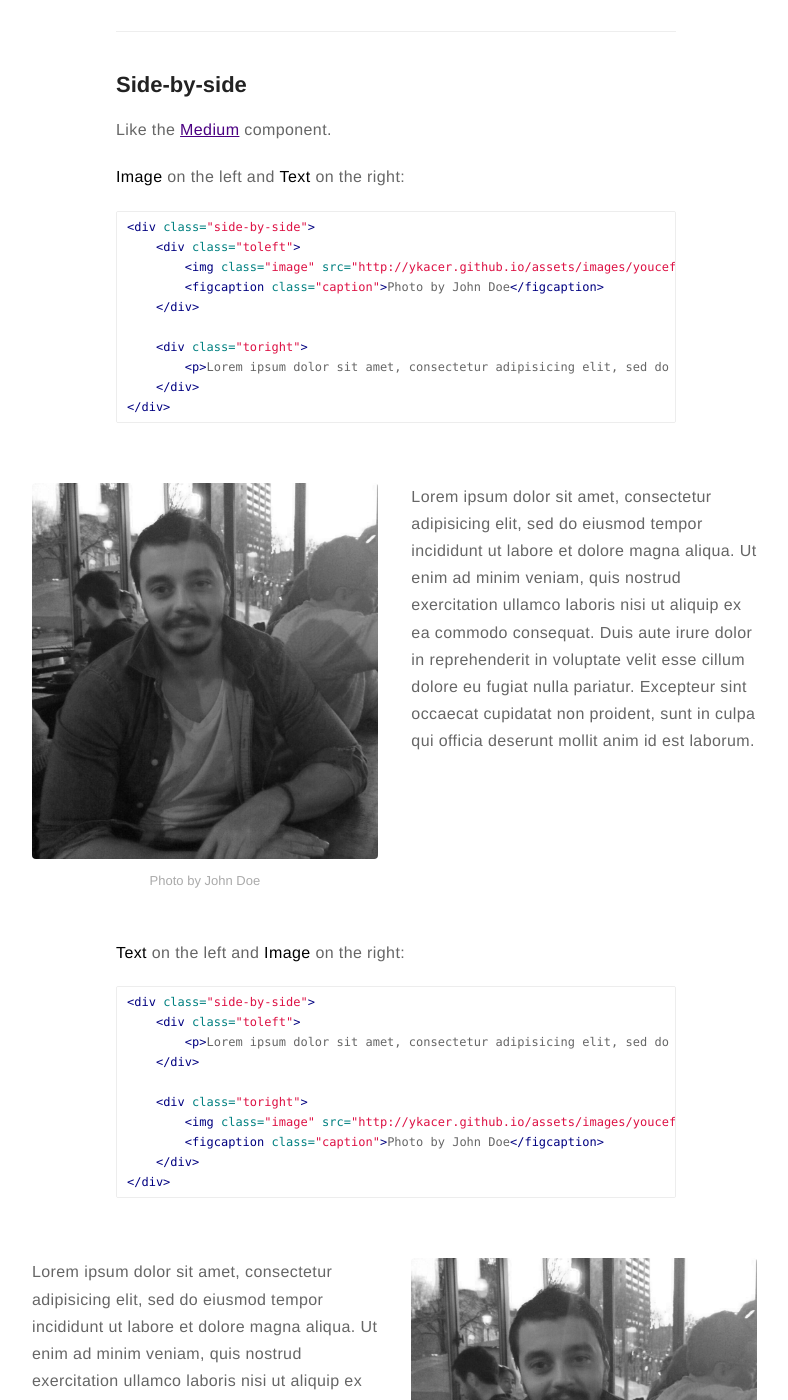
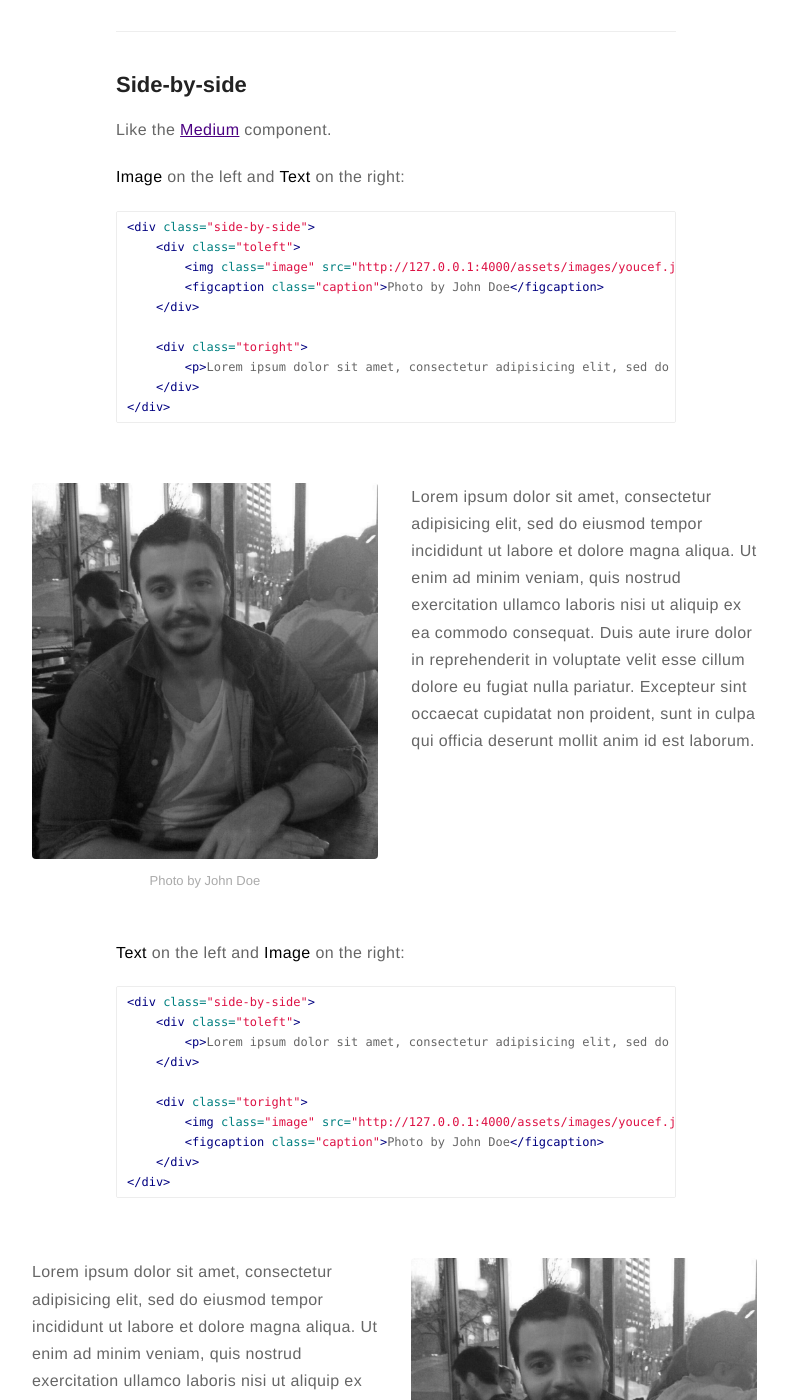
Before and after one commit to ykacer/ykacer.github.io, a Jekyll site: the page built from _posts/2015-02-24-markdown-extra-components.markdown, in a window 1280 px wide and 1400 px high, scrolled down 1068 px. Shown: the whole window, without its empty margins (244-1032 px from the left). Built offline with Jekyll 4.4.1, drawn with Linux system fonts in a browser that asks for light colours; comment, search, counter and statistics services are not loaded; part of the change alters nothing that is shown; some of the changed text lies outside the part shown.

```diff
--- a/_config.yml
+++ b/_config.yml
@@ -11,7 +11,9 @@ external-image: false
 picture: assets/images/youcef.jpg
 
 #url: https://koppl.in/indigo
-url: http://ykacer.github.io
+#url: http://ykacer.github.io
+url: http://127.0.0.1:4000
+
 
 permalink: /:title/
 
@@ -26,7 +28,7 @@ highlighter: rouge
 # analytics-piwik-id: 1
 
 # if you don't want comments in your posts, set to false
-disqus: mydisqus
+disqus: ykacerblog
 
 # if you don't have any of social below, comment the line
 #facebook: myfacebook
--- a/_layouts/post.html
+++ b/_layouts/post.html
@@ -43,8 +43,7 @@ layout: page
 {% if site.show-author %}
     {% include author.html %}
 {% endif %}
-<!---
+
 {% if site.disqus %}
     {% include disqus.html %}
 {% endif %}
--->
--- a/index.html
+++ b/index.html
@@ -1,4 +1,5 @@
 ---
 layout: page
 title: Home
+comments: true
 ---
```
Also changed, not shown: 1 other file.
